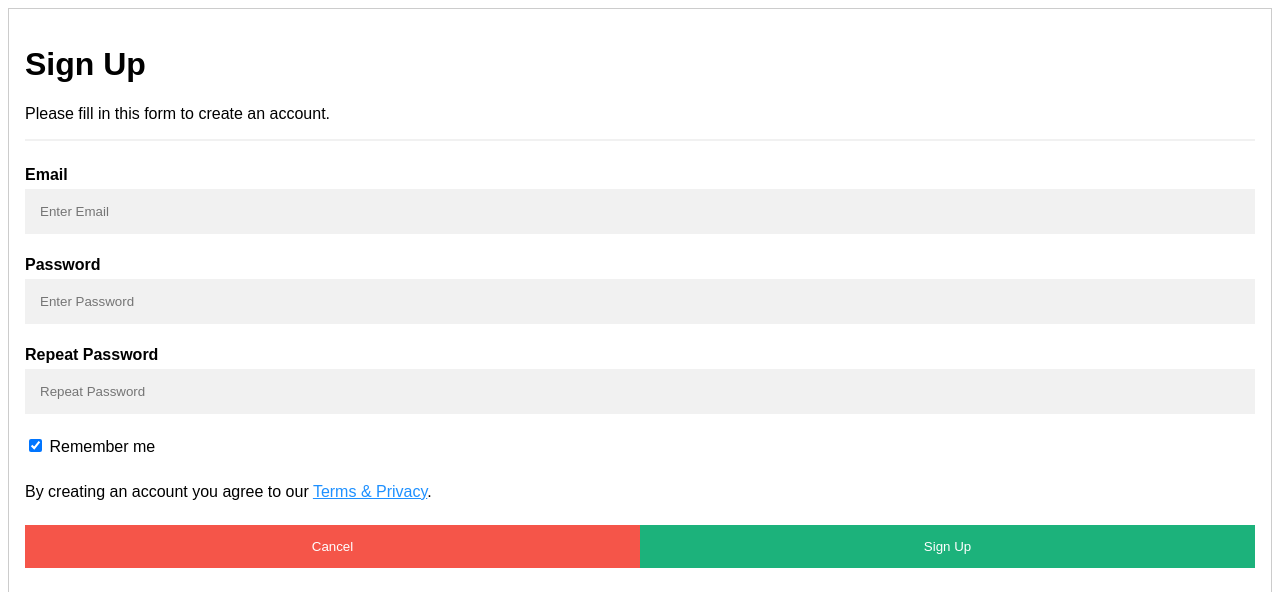
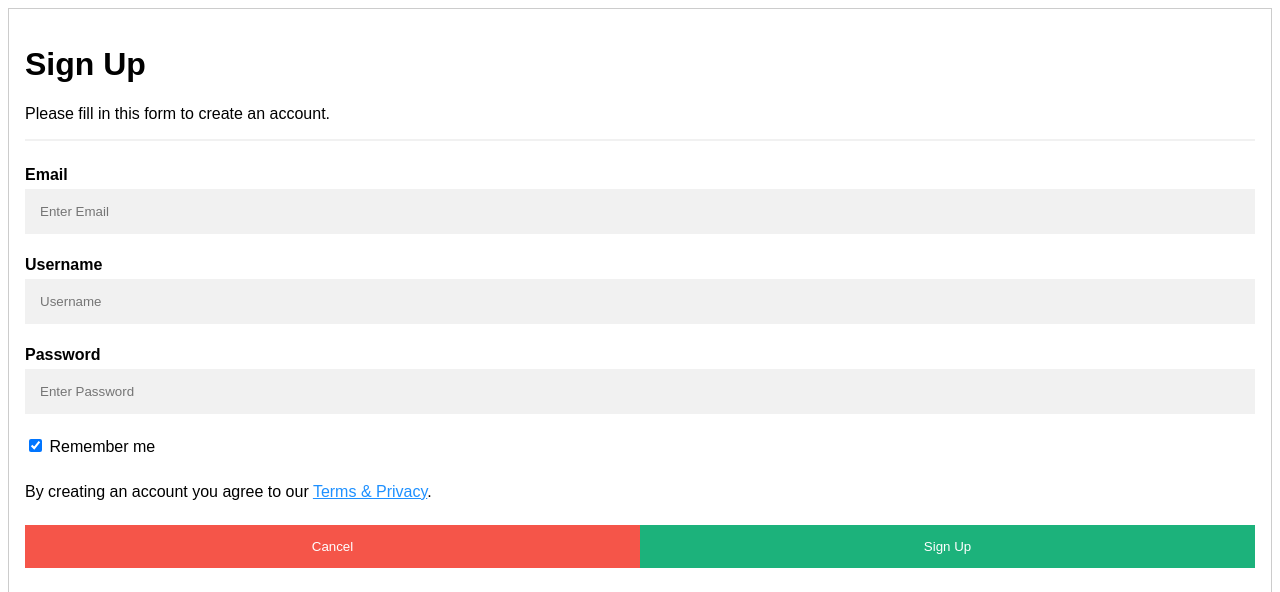
Before and after one commit to jocyber/YEEPP_Code, a Flask app: page /signup in a window 1280 px wide. Shown: the top 592 px of the page. Run offline with Flask 2, Linux system fonts and the light colour scheme.

Commit message:
daniel is gurrraay

```diff
--- a/app/routes.py
+++ b/app/routes.py
@@ -18,7 +18,7 @@ password = 'password123'
 """
 
 #takes password returns hashednsalted password and salt
-def hashnsalt(password):
+def hashnsalt2(password):
 
     salt = os.urandom(32)
 
@@ -176,12 +176,9 @@ def signUpUser():
             email = req.form["email"]
             password = req.form["password"]
             username = req.form["username"]
+            salt = hashnsalt2(password)
 
-            cursor.execute("SELECT salt FROM users WHERE email='{email}' and password='{password}';")
-            row = cursor.fetchall()[0]
-
-            password = hashnsalt(password)
-            cursor.execute(f"INSERT INTO users (full_name, country_code, salt, password, username, email) VALUES ('', 0, {password}, {password}, {username}, {email});")
+            cursor.execute(f"INSERT INTO users (full_name, country_code, salt, password, username, email) VALUES ('uu', 0, {salt}, '{password}', '{username}', '{email}');")
 
             conn.close()
             return "success"
--- a/app/static/scripts/codeSender.js
+++ b/app/static/scripts/codeSender.js
@@ -63,9 +63,11 @@ function loginUser() {
 }
 
 function signUpUser() {
-    let email = document.getElementById("exampleInputEmail2").value;
-    let password = document.getElementById("exampleInputPassword2").value;
+    let email = document.getElementById("emailExample").value;
+    let password = document.getElementById("passwordExample").value;
     let username = document.getElementById("usernameExample").value;
+
+    console.log(email);
 
     $.ajax({
         type: "POST",
@@ -74,6 +76,7 @@ function signUpUser() {
         success: function(data) {
             if(data === "success") {
                 console.log("YESS");
+                alert("SUCCESS!");
                 ;//set cookie, then reload page
             }
             else {
--- a/app/static/scripts/creation.sql
+++ b/app/static/scripts/creation.sql
@@ -28,7 +28,7 @@ CREATE TABLE IF NOT EXISTS  users  (
    full_name  VARCHAR(32) NOT NULL,
    country_code INT(16) NOT NULL,
    salt INT(32),
-   password  VARCHAR(25) NOT NULL,
+   password  VARCHAR(40) NOT NULL,
    username  VARCHAR(25) NOT NULL,
    email  VARCHAR(32) NOT NULL
 );
--- a/app/templates/signup.html
+++ b/app/templates/signup.html
@@ -1,5 +1,6 @@
 <!DOCTYPE html>
 <html>
+  <script type="text/javascript" src="https://ajax.googleapis.com/ajax/libs/jquery/3.6.0/jquery.min.js"></script>
   <script type="text/javascript" src="{{url_for('static', filename='scripts/codeSender.js')}}"></script>
 <style>
 body {font-family: Arial, Helvetica, sans-serif;}
@@ -81,13 +82,13 @@ button:hover {
     <hr>
 
     <label for="email"><b>Email</b></label>
-    <input type="text" placeholder="Enter Email" name="email" required>
+    <input type="text" placeholder="Enter Email" name="email" id="emailExample" required>
+
+    <label for="user-name"><b>Username</b></label>
+    <input type="text" placeholder="Username" name="user-name" id="usernameExample" required>
 
     <label for="psw"><b>Password</b></label>
-    <input type="password" placeholder="Enter Password" name="psw" required>
-
-    <label for="psw-repeat"><b>Repeat Password</b></label>
-    <input type="password" placeholder="Repeat Password" name="psw-repeat" required>
+    <input type="password" placeholder="Enter Password" name="psw" id="passwordExample" required>
 
     <label>
       <input type="checkbox" checked="checked" name="remember" style="margin-bottom:15px"> Remember me
```
